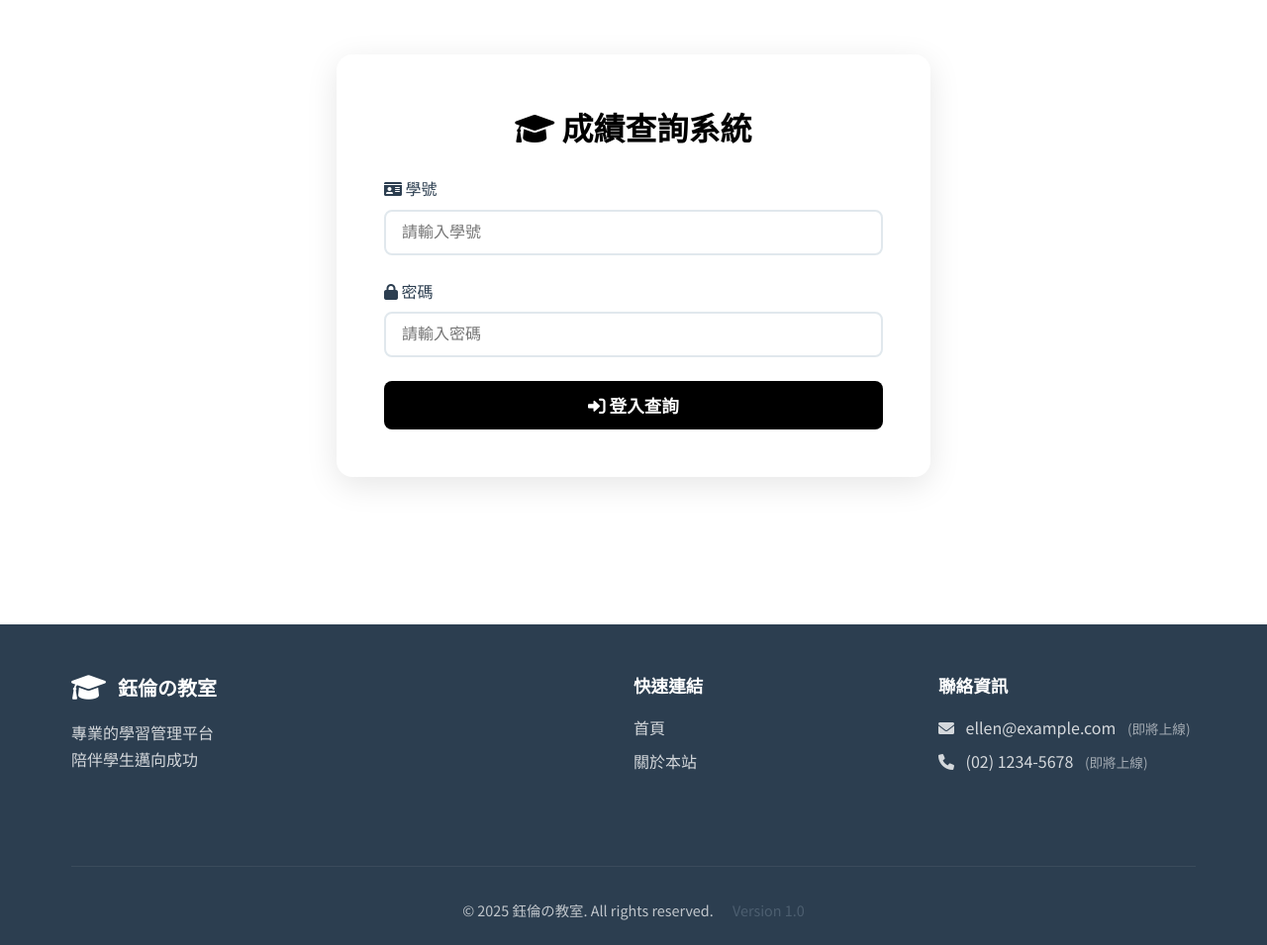
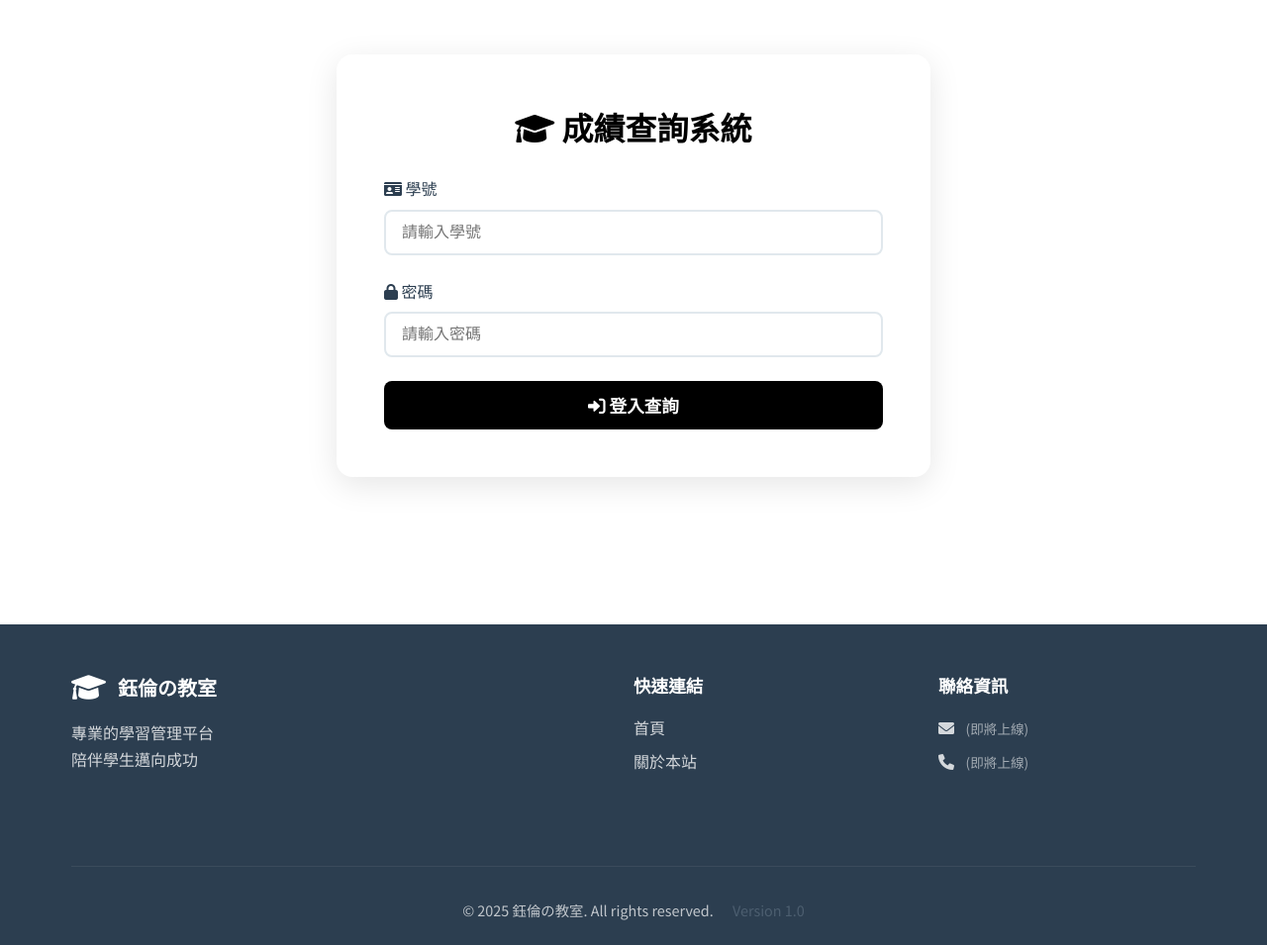
Before and after one commit to rennychou599-lgtm/ellen-classroom, a website: page grades.html in a window 1280 px wide. Shown: the part 84-1039 px from the top of the page at 99% size. Drawn offline with nearby package versions, Linux system fonts and the light colour scheme; a web font is replaced by a local one.

Commit message:
修复grades.html和reflection.html的聯絡資訊

```diff
--- a/grades.html
+++ b/grades.html
@@ -1634,10 +1634,8 @@
                 </div>
                 <div class="footer-contact">
                     <h4>聯絡資訊</h4>
-                    <p><i class="fas fa-envelope"></i> ellen@example.com <span
-                            style="font-size: 0.85rem; opacity: 0.7; margin-left: 0.5rem;">(即將上線)</span></p>
-                    <p><i class="fas fa-phone"></i> (02) 1234-5678 <span
-                            style="font-size: 0.85rem; opacity: 0.7; margin-left: 0.5rem;">(即將上線)</span></p>
+                    <p><i class="fas fa-envelope"></i> <span style="font-size: 0.85rem; opacity: 0.7;">(即將上線)</span></p>
+                    <p><i class="fas fa-phone"></i> <span style="font-size: 0.85rem; opacity: 0.7;">(即將上線)</span></p>
                 </div>
             </div>
             <div class="footer-bottom">
```
Also changed, not shown: reflection.html (+2 -4 lines).
